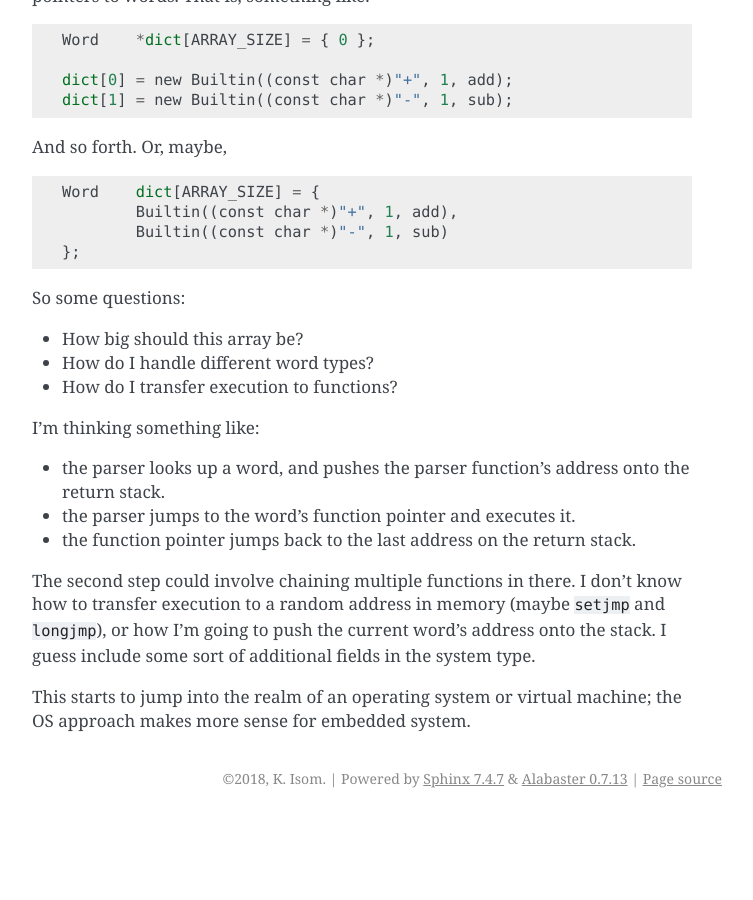
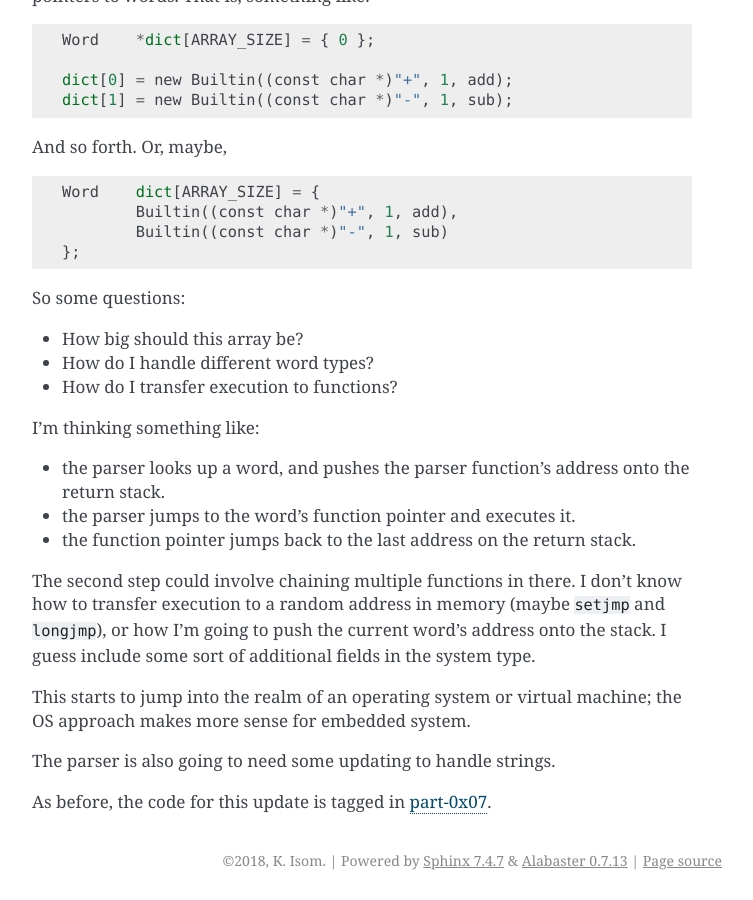
Before and after one commit to kisom/sandbox, a Sphinx documentation site: the page built from doc/part-0x07.rst, in a window 1280 px wide and 900 px high, scrolled down 6764 px. Shown: the whole window, without its empty margins (388-1141 px from the left). Built offline with Sphinx 7.4.7, drawn with Linux system fonts in a browser that asks for light colours; before the commit the page ends 7582 px from its top, so only the background shows below that.

Commit message:
misc/kforth: Minor update to part 0x07 writeup.

```diff
--- a/doc/part-0x07.rst
+++ b/doc/part-0x07.rst
@@ -358,3 +358,7 @@ stack. I guess include some sort of additional fields in the system type.
 
 This starts to jump into the realm of an operating system or virtual machine;
 the OS approach makes more sense for embedded system.
+
+The parser is also going to need some updating to handle strings.
+
+As before, the code for this update is tagged in `part-0x07 <https://github.com/kisom/kforth/tree/part-0x07>`_.
```
